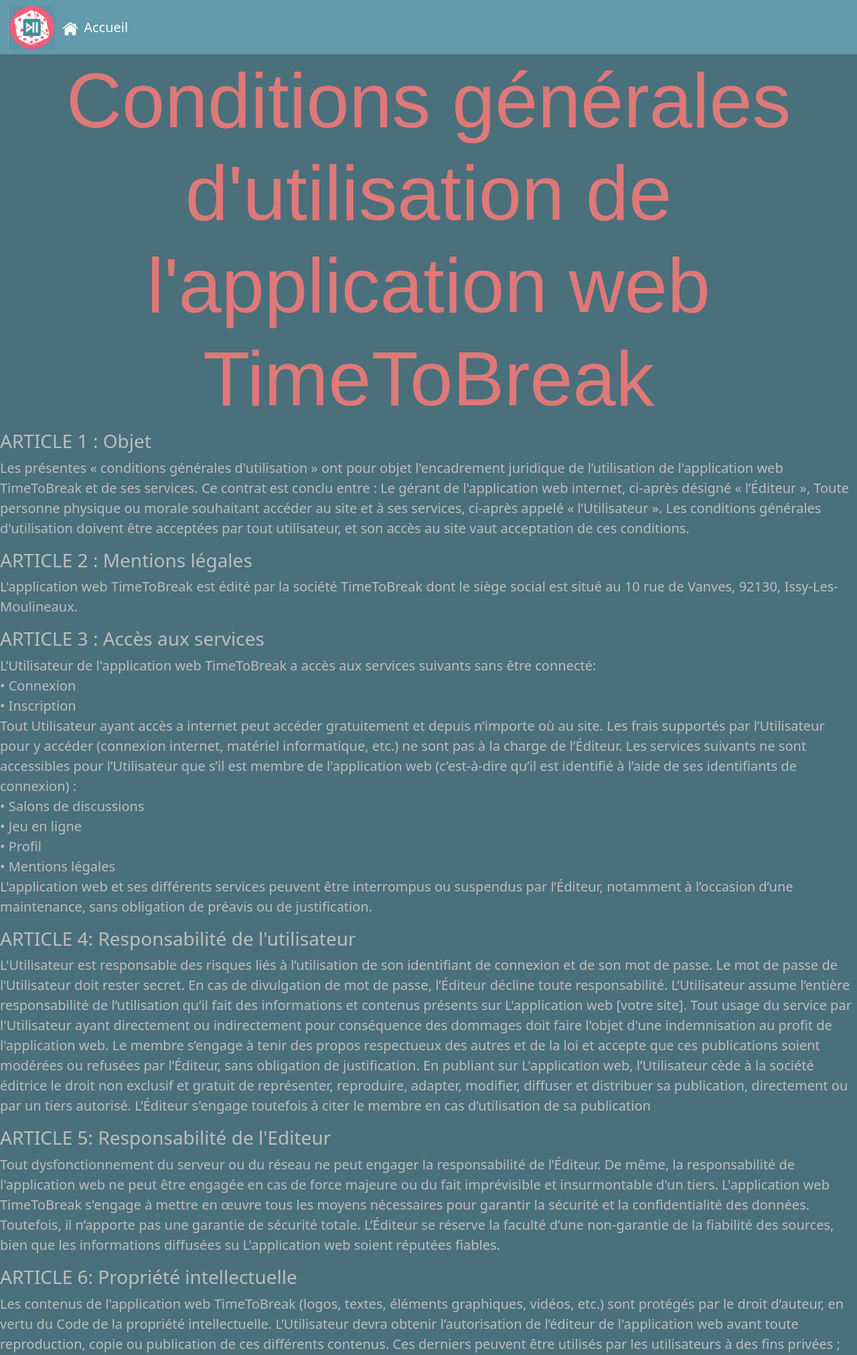
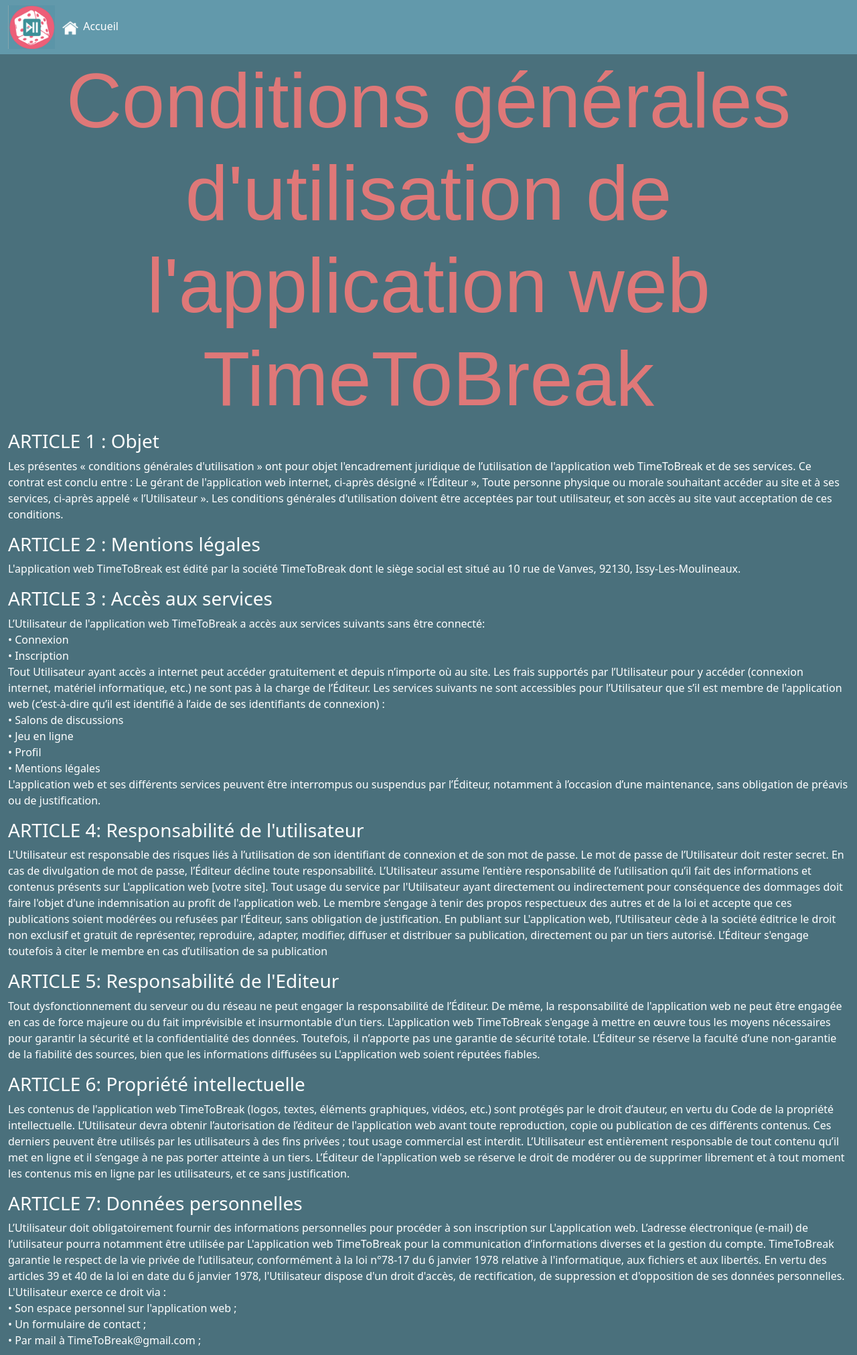
Before and after one commit to ZeynaRR/TimeToBreak, a PHP site: page /gitTimeToBreak/index.php?action=mentionsLegales in a window 1280 px wide. Shown: the top 2023 px of the page at 67% size. Run offline with PHP 8.4, Linux system fonts and the light colour scheme; some libraries are stand-ins or nearby versions.

Commit message:
Petit souci de couleur + affichage

```diff
--- a/public/css/generalCss.css
+++ b/public/css/generalCss.css
@@ -29,7 +29,6 @@ header {
 footer{
     background-color: var(--header);
     color:white;
-    text-decoration: none;
     position:relative;
     bottom:0px;
 }
--- a/public/css/mentionsContact.css
+++ b/public/css/mentionsContact.css
@@ -1,6 +1,6 @@
 div {
-    color: var(--texteGris);
-    font-size: 20px;
+    color:white;
+    text-decoration: none;
 }
 
 input[type="email"],
--- a/view/footer.php
+++ b/view/footer.php
@@ -16,12 +16,12 @@
       <div class="row mt-3">
         <div class="col-md-2 col-lg-2 col-xl-2 mx-auto mb-4">
           <p>
-            <a href="?action=mentionsLegales" class="text-reset">Mentions Légales</a>
+            <a href="?action=mentionsLegales" class="text-reset text-decoration-none">Mentions Légales</a>
           </p>
         </div>
         <div class="col-md-3 col-lg-2 col-xl-2 mx-auto mb-4">
           <p>
-            <a href="?action=contact" class="text-reset">Contact</a>
+            <a href="?action=contact" class="text-reset text-decoration-none">Contact</a>
           </p>
         </div>
       </div>
--- a/view/gameInterface.php
+++ b/view/gameInterface.php
@@ -23,7 +23,7 @@
     <?php if ($status == "1" && $isTime) {
         include("header.php"); ?>
         <h1>Suggestions de jeux pour vous ! </h1><br>
-        <div class="gamesList container content">
+        <div class="gamesList container">
         <div class="row">
             <?php
             while ($game = $gamesList->fetch()) { ?>
--- a/view/mentionsLegales.php
+++ b/view/mentionsLegales.php
@@ -4,6 +4,7 @@
 <head>
     <meta charset="utf-8" />
     <title>Mentions Légales</title>
+    <link href="https://cdn.jsdelivr.net/npm/bootstrap@5.0.1/dist/css/bootstrap.min.css" rel="stylesheet" integrity="sha384-+0n0xVW2eSR5OomGNYDnhzAbDsOXxcvSN1TPprVMTNDbiYZCxYbOOl7+AMvyTG2x" crossorigin="anonymous">
     <link rel="stylesheet" type="text/css" href="css/generalCss.css">
     <link rel="stylesheet" type="text/css" href="css/mentionsContact.css">
     <link rel="apple-touch-icon" sizes="180x180" href="../apple-touch-icon.png">
@@ -21,7 +22,8 @@
     <h1>
         Conditions générales d'utilisation de l'application web TimeToBreak
     </h1>
-    <div>
+    <div class="container-fluid">
+    <div class="row">
         <h3>
             ARTICLE 1 : Objet
         </h3>
@@ -199,6 +201,7 @@
             Issy-Les-Moulineaux sont compétents pour régler le contentieux.
         </p>
     </div>
+    </div>
     <script src="https://cdn.jsdelivr.net/npm/bootstrap@5.0.1/dist/js/bootstrap.bundle.min.js" integrity="sha384-gtEjrD/SeCtmISkJkNUaaKMoLD0//ElJ19smozuHV6z3Iehds+3Ulb9Bn9Plx0x4" crossorigin="anonymous"></script>
 </body>
 <?php include("footer.php");?>
```
